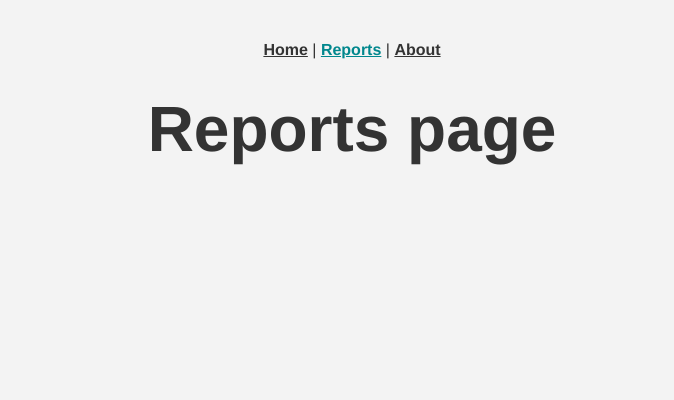
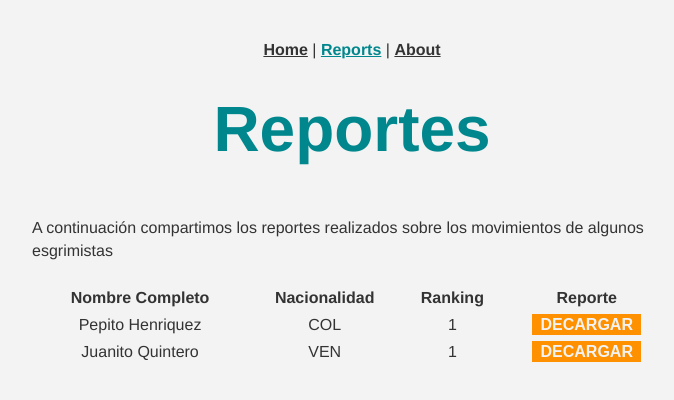
Before and after one commit to suabochica/cyborg-sports-analytics, a Vue app: page /reports in a window 1280 px wide. Shown: the top 400 px of the page, without its empty margins (288-962 px from the left). Built offline with nearby package versions, Linux system fonts and the light colour scheme.

Commit message:
feat: Add reports pages.

```diff
--- a/src/assets/styles/_headers.scss
+++ b/src/assets/styles/_headers.scss
@@ -12,6 +12,11 @@ body {
   font-family: 'Fira Sans';
   font-weight: 400;
   line-height: 1.45;
+  padding: 0 16px;
+
+  @include breakpoint(desktop) {
+    padding: 0;
+  }
 }
 
 p {
--- a/src/assets/styles/_variables.scss
+++ b/src/assets/styles/_variables.scss
@@ -6,3 +6,5 @@ $mineshaft:#333333;
 $tundora: #413d3d;
 $silver :#cccccc;
 $concrete :#f3f3f3;
+
+$pizzas-opacity: rgba(255, 144, 0, 0.8);
--- a/src/components/Landing.vue
+++ b/src/components/Landing.vue
@@ -25,7 +25,6 @@ export default {
   display: flex;
   flex-direction: column;
   justify-content: center;
-  padding: 0 16px;
   width: 100%;
 
   @include breakpoint(desktop) {
--- a/src/views/Reports.vue
+++ b/src/views/Reports.vue
@@ -1,5 +1,80 @@
 <template>
   <div class="reports">
-    <h1>Reports page</h1>
+    <h1>Reportes</h1>
+    <p> A continuación compartimos los reportes realizados sobre los movimientos de algunos esgrimistas</p>
+    <table class="reports__table">
+      <thead>
+        <tr>
+          <th>Nombre Completo</th>
+          <th>Nacionalidad</th>
+          <th>Ranking</th>
+          <th>Reporte</th>
+        </tr>
+      </thead>
+      <tbody>
+        <tr>
+          <td>Pepito Henriquez</td>
+          <td>COL</td>
+          <td>1</td>
+          <td><a class="reports__button" href="/reports/henriquez_col.pdf" download>Decargar</a></td>
+        </tr>
+        <tr>
+          <td>Juanito Quintero</td>
+          <td>VEN</td>
+          <td>1</td>
+          <td><a class="reports__button" href="/reports/quintero_ven.pdf" download>Decargar</a></td>
+        </tr>
+      </tbody>
+    </table>
   </div>
 </template>
+
+<style scoped lang="scss">
+@import "../assets/styles/main.scss";
+
+h1 {
+  color: $bluelagoon;
+}
+
+p {
+  text-align: left;
+}
+
+.reports {
+  display: flex;
+  flex-direction: column;
+  justify-content: center;
+  padding: 0 16px;
+  width: 100%;
+
+  @include breakpoint(desktop) {
+    margin: 0 auto;
+    max-width: 640px;
+  }
+}
+
+.reports__table {
+  overflow-x: auto;
+
+  @include breakpoint(desktop) {
+    overflow: hidden;
+  }
+}
+
+.reports__button {
+  background-color: $pizzas;
+  border: none;
+  color: $concrete;
+  font-family: "Fira Sans", Arial, Helvetica, sans-serif;
+  font-weight: bold;
+  font-size: 1em;
+  padding: 2px 8px;
+  text-transform: uppercase;
+  text-decoration: none;
+  transition: background-color ease-in 0.3s;
+
+  &:hover {
+    background-color: $pizzas-opacity;
+  }
+}
+</style>
```
Also changed, not shown: 2 other files (tests, documents, lock files or other folders).
